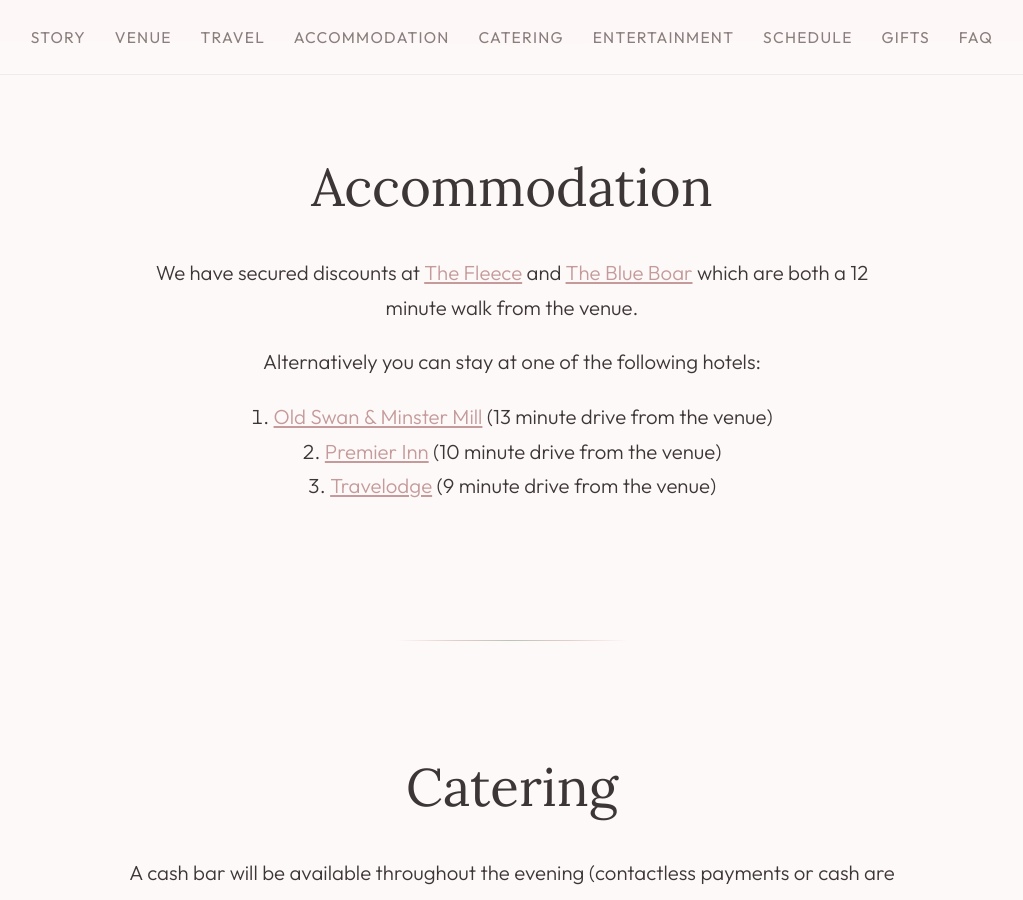
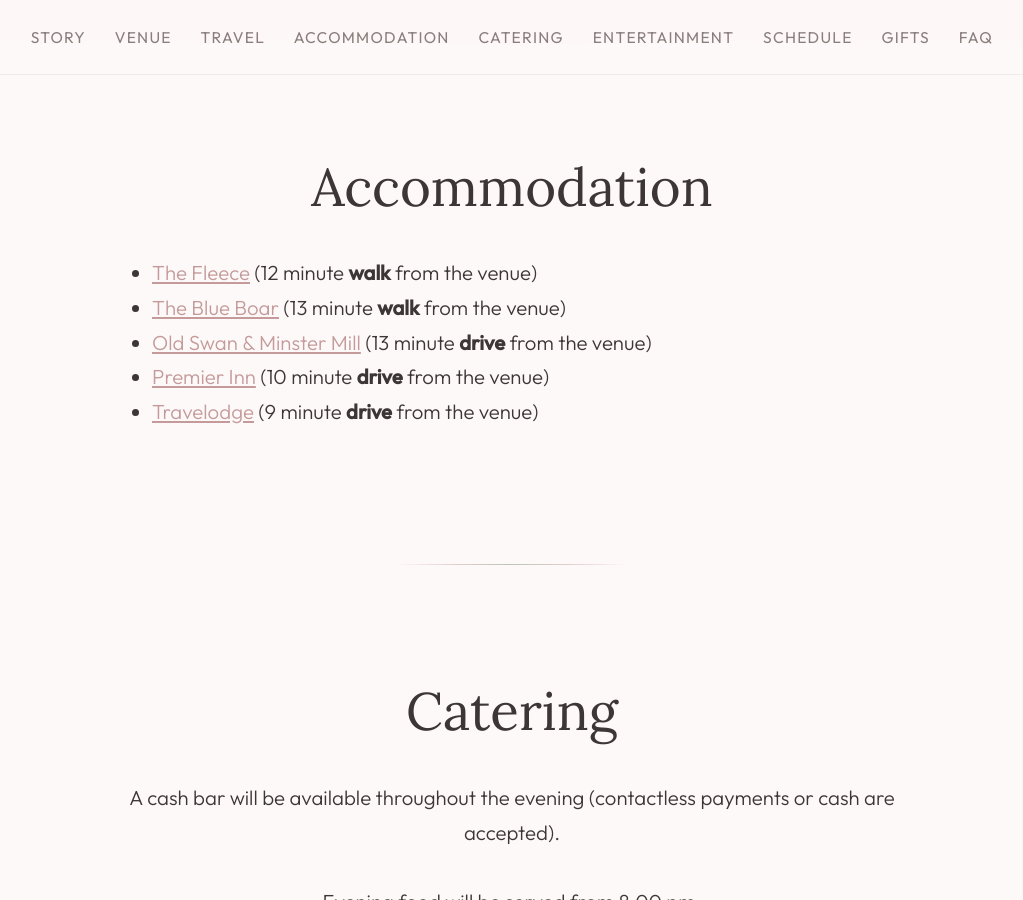
Before and after one commit to Anthony-Nicholls/wedding, a Jekyll site: the page built from evening/index.html, in a window 1280 px wide and 900 px high, scrolled down 4541 px. Shown: the whole window, without its empty margins (128-1151 px from the left). Built offline with Jekyll 4.4.1, drawn with Linux system fonts in a browser that asks for light colours.

Commit message:
Update accommodation

```diff
--- a/_includes/sections/accommodation.html
+++ b/_includes/sections/accommodation.html
@@ -1,24 +1,22 @@
 <section class="section" id="accommodation">
   <div class="container narrow">
     <h2>Accommodation</h2>
-    <p>
-      We have secured discounts at
-      <a href="https://peachpubs.com/rooms/the-fleece/" target="_blank" rel="noopener noreferrer">The Fleece</a>
-      and
-      <a href="https://www.acornpubs.co.uk/blueboar/bedrooms/" target="_blank" rel="noopener noreferrer">The Blue Boar</a>
-      which are both a 12 minute walk from the venue.
-    </p>
-    <p>Alternatively you can stay at one of the following hotels:</p>
-    <ol>
+    <ul class="text-left">
       <li>
-        <a href="https://minstermill.co.uk" target="_blank" rel="noopener noreferrer">Old Swan & Minster Mill</a> (13 minute drive from the venue)
+        <a href="https://peachpubs.com/rooms/the-fleece/" target="_blank" rel="noopener noreferrer">The Fleece</a> (12 minute <b>walk</b> from the venue)
       </li>
       <li>
-        <a href="https://www.premierinn.com/gb/en/hotels/england/oxfordshire/witney/witney.html" target="_blank" rel="noopener noreferrer">Premier Inn</a> (10 minute drive from the venue)
+        <a href="https://www.acornpubs.co.uk/blueboar/bedrooms/" target="_blank" rel="noopener noreferrer">The Blue Boar</a> (13 minute <b>walk</b> from the venue)
       </li>
       <li>
-        <a href="https://www.travelodge.co.uk/hotels/681/Witney-hotel" target="_blank" rel="noopener noreferrer">Travelodge</a> (9 minute drive from the venue)
+        <a href="https://minstermill.co.uk" target="_blank" rel="noopener noreferrer">Old Swan & Minster Mill</a> (13 minute <b>drive</b> from the venue)
       </li>
-    </ol>
+      <li>
+        <a href="https://www.premierinn.com/gb/en/hotels/england/oxfordshire/witney/witney.html" target="_blank" rel="noopener noreferrer">Premier Inn</a> (10 minute <b>drive</b> from the venue)
+      </li>
+      <li>
+        <a href="https://www.travelodge.co.uk/hotels/681/Witney-hotel" target="_blank" rel="noopener noreferrer">Travelodge</a> (9 minute <b>drive</b> from the venue)
+      </li>
+    </ul>
   </div>
 </section>
```
